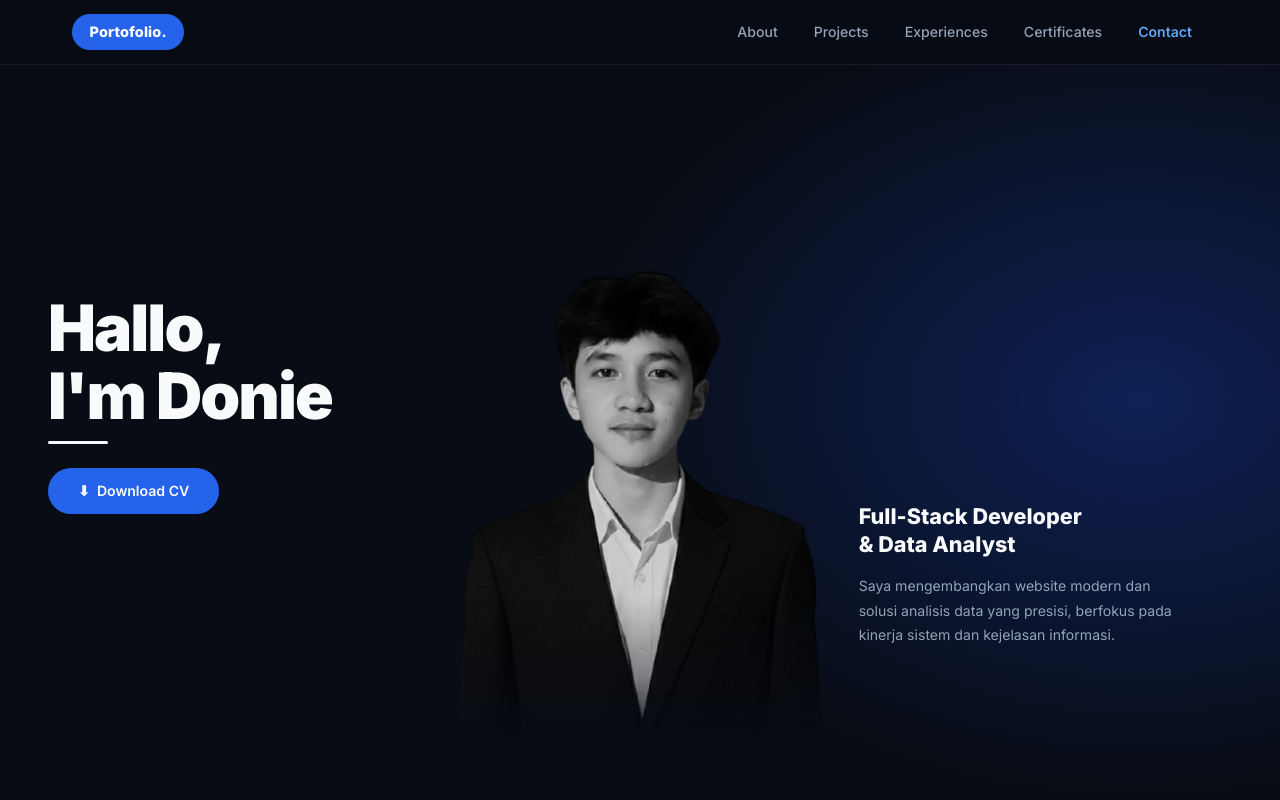
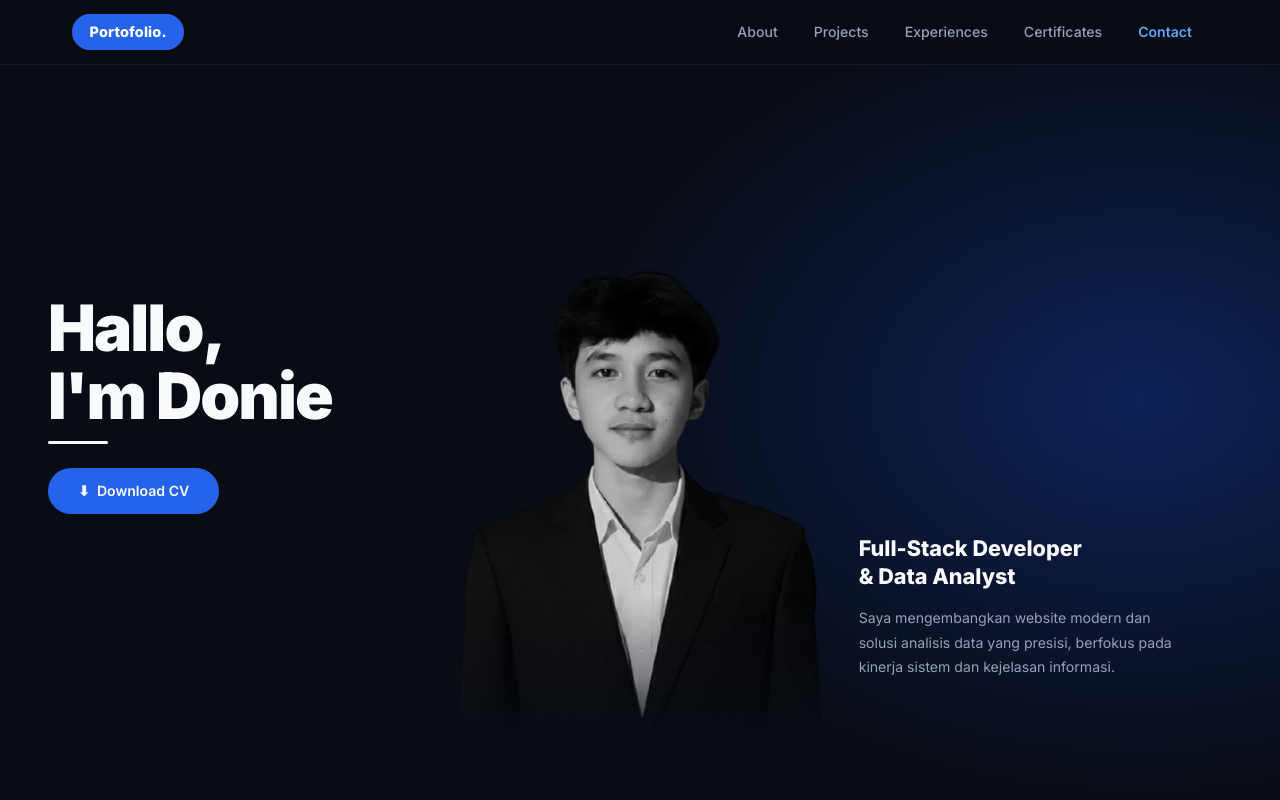
Before and after one commit to dmakapeli-prog/doni-portfolio, a Next.js app: page / in a window 1280 px wide. Shown: the top 800 px of the page. Built offline with nearby package versions, Linux system fonts and the light colour scheme.

Commit message:
UI Fix: Force right text column to align bottom to match Oyan reference

```diff
--- a/app/page.js
+++ b/app/page.js
@@ -111,7 +111,7 @@ function HeroSection() {
         </div>
 
         {/* KANAN — Role & Description */}
-        <div className="flex flex-col justify-end items-start h-full pb-16 lg:pb-24 hero-right fade-up fd3">
+        <div className="flex flex-col justify-end items-start h-full pb-10 lg:pb-16 hero-right fade-up fd3">
           <h2 className="hero-role">
             Full-Stack Developer<br />&amp; Data Analyst
           </h2>
```
